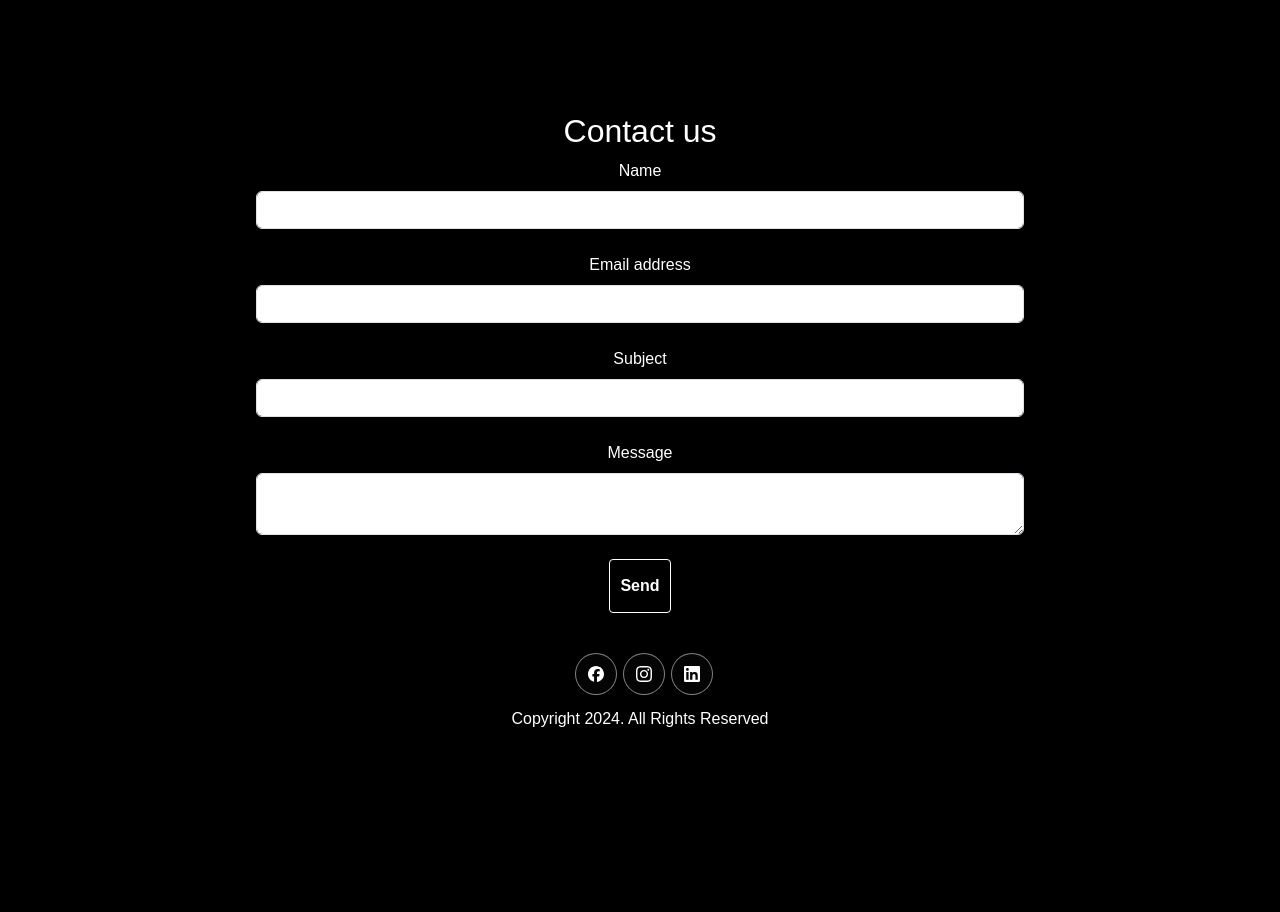
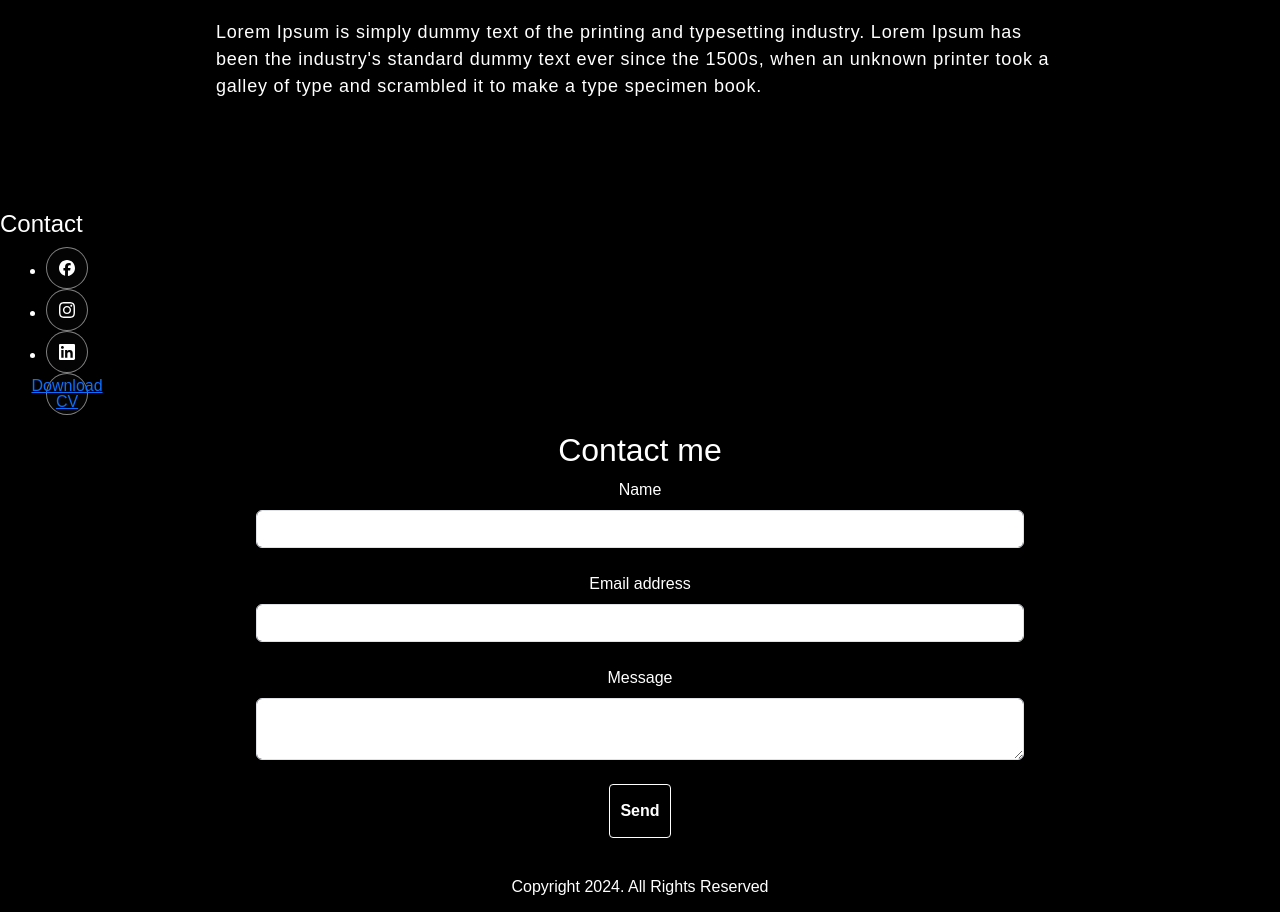
Before and after one commit to TsioneTemesgenAbraham/Portfolio, a React (Create React App) app: page / in a window 1280 px wide. Shown: the part 1729-2641 px from the top of the page. Before the commit the page ends 2473 px from the top, so only its background shows below. Built offline with nearby package versions, Linux system fonts and the light colour scheme.

Commit message:
Styling and mending codes

```diff
--- a/src/App.css
+++ b/src/App.css
@@ -384,9 +384,6 @@ nav.navbar .navbar-toggler[aria-expanded="true"] .navbar-toggler-icon {
 
 /* Skills */
 
-
-
-
 .skill-card {
   display: flex;
   flex-direction: column;
@@ -407,7 +404,7 @@ nav.navbar .navbar-toggler[aria-expanded="true"] .navbar-toggler-icon {
   color: #333;
 }
 
-.skill-h1{
+.skill-h1 {
   font-weight: 600;
   text-align: center;
   margin: 20px;
@@ -468,7 +465,7 @@ nav.navbar .navbar-toggler[aria-expanded="true"] .navbar-toggler-icon {
   font-size: 18px;
   letter-spacing: 0.8px;
   line-height: 1.5em;
-  margin: 14px auto 30px auto;
+  margin: 30px auto 30px auto;
   width: 76%;
 }
 
@@ -477,10 +474,12 @@ nav.navbar .navbar-toggler[aria-expanded="true"] .navbar-toggler-icon {
   border-radius: 30px;
   overflow: hidden;
   margin-bottom: 24px;
+  margin-top: 20px;
+  margin-bottom: 20px;
 }
 
 .proj-imgbx img{
-  height: 180px;
+  height: 230px;
 }
 
 .proj-imgbx::before {
@@ -515,16 +514,16 @@ nav.navbar .navbar-toggler[aria-expanded="true"] .navbar-toggler-icon {
 
 .proj-txtx h4 a {
   font-size: 20px;
-  font-weight: 700;
+  font-weight: 800;
   letter-spacing: 0.8px;
   line-height: 1.1em;
-  color:#000;
+  color:#f8f1f1;
 }
 
 .proj-txtx span {
   font-style: italic;
   font-weight: 400;
-  font-size: 11px;
+  font-size: 16px;
   letter-spacing: 0.8px;
   max-height: 200px;
   overflow-y: auto;
--- a/src/components/Footer.js
+++ b/src/components/Footer.js
@@ -1,21 +1,8 @@
-import Instagram from "../assets/instagram-white-icon.svg";
-import Facebook from "../assets/facebook-app-round-white-icon.svg";
-import Linkedin from "../assets/linkedin-app-white-icon.svg";
+
 
 function Footer() {
   return (
     <footer className="footer">
-      <div className="social-icon">
-        <a href="#">
-          <img src={Facebook} alt="Icon" />
-        </a>
-        <a href="#">
-          <img src={Instagram} alt="Icon" />
-        </a>
-        <a href="#">
-          <img src={Linkedin} alt="Icon" />
-        </a>
-      </div>
       <p>Copyright 2024. All Rights Reserved</p>
     </footer>
   );
--- a/src/components/Form.js
+++ b/src/components/Form.js
@@ -1,6 +1,9 @@
 import React, { useState } from "react";
+import Instagram from "../assets/instagram-white-icon.svg";
+import Facebook from "../assets/facebook-app-round-white-icon.svg";
+import Linkedin from "../assets/linkedin-app-white-icon.svg";
 
-export default function App() {
+export default function Form() {
   const [formData, setFormData] = useState({
     name: "",
     email: "",
@@ -24,8 +27,24 @@ export default function App() {
   };
 
   return (
+    <div className="container-contacts">
+      <div className="col-cont">
+        <h4>Contact</h4>
+        <ul className="social-icon">
+          <li> <a href="#">
+          <img src={Facebook} alt="Icon" />
+        </a></li>
+          <li><a href="#">
+          <img src={Instagram} alt="Icon" />
+        </a></li>
+          <li><a href="#">
+          <img src={Linkedin} alt="Icon" />
+        </a></li>
+          <button><a href="../assets/Cv.pdf" download="Cv.pdf">Download CV</a></button>
+        </ul>
+      </div>
       <form onSubmit={handleSubmit} className="form">
-      <h2>Contact us</h2>
+        <h2>Contact me</h2>
 
         <div className="mb-4">
           <label htmlFor="name" className="form-label">
@@ -58,21 +77,6 @@ export default function App() {
         </div>
 
         <div className="mb-4">
-        <label htmlFor="subject" className="form-label">
-          Subject
-        </label>
-        <input
-          type="text"
-          id="subject"
-          name="subject"
-          value={formData.subject}
-          onChange={handleChange}
-          className="form-control"
-          required
-        />
-      </div>
-
-      <div className="mb-4">
           <label htmlFor="message" className="form-label">
             Message
           </label>
@@ -90,5 +94,6 @@ export default function App() {
           Send
         </button>
       </form>
+    </div>
   );
 }
```
Also changed, not shown: 1 other file (tests, documents, lock files or other folders). Lines whose indentation alone changed are shown as unchanged.
